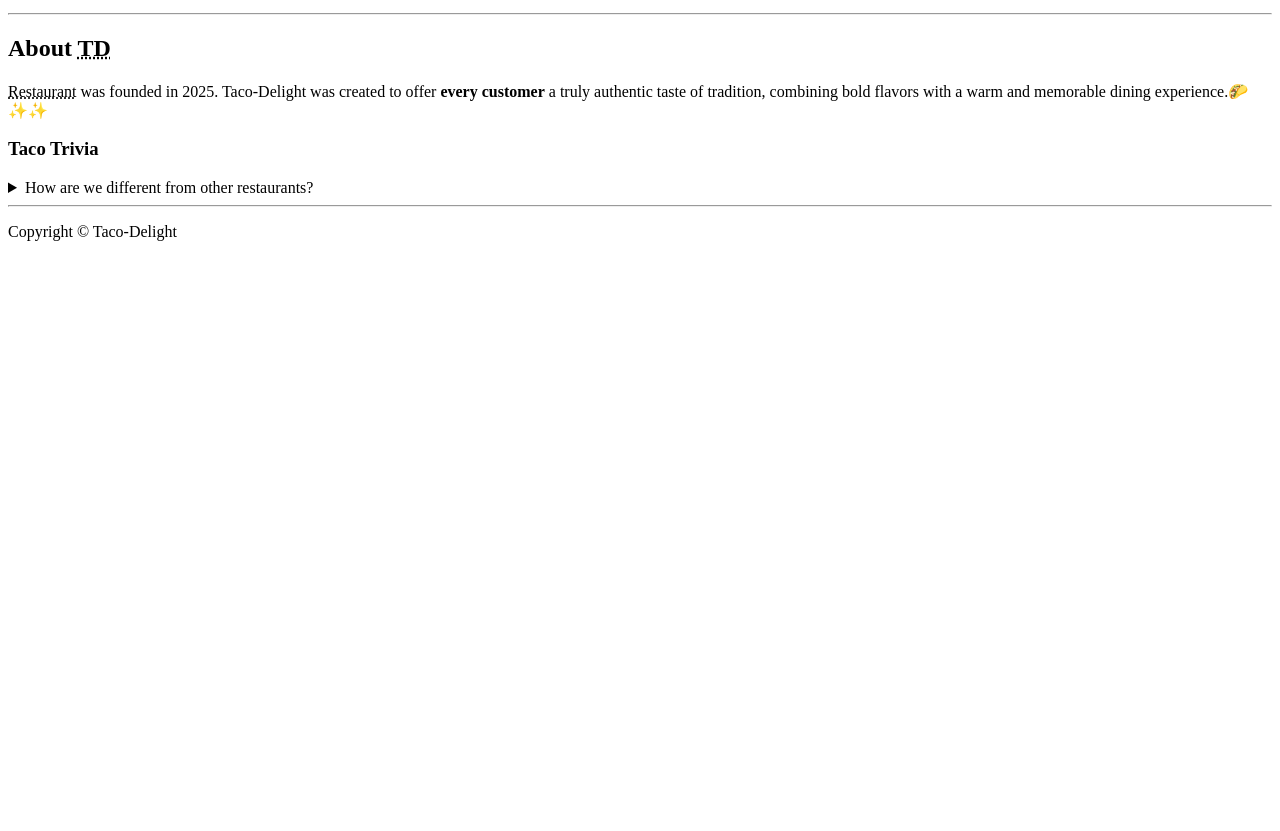
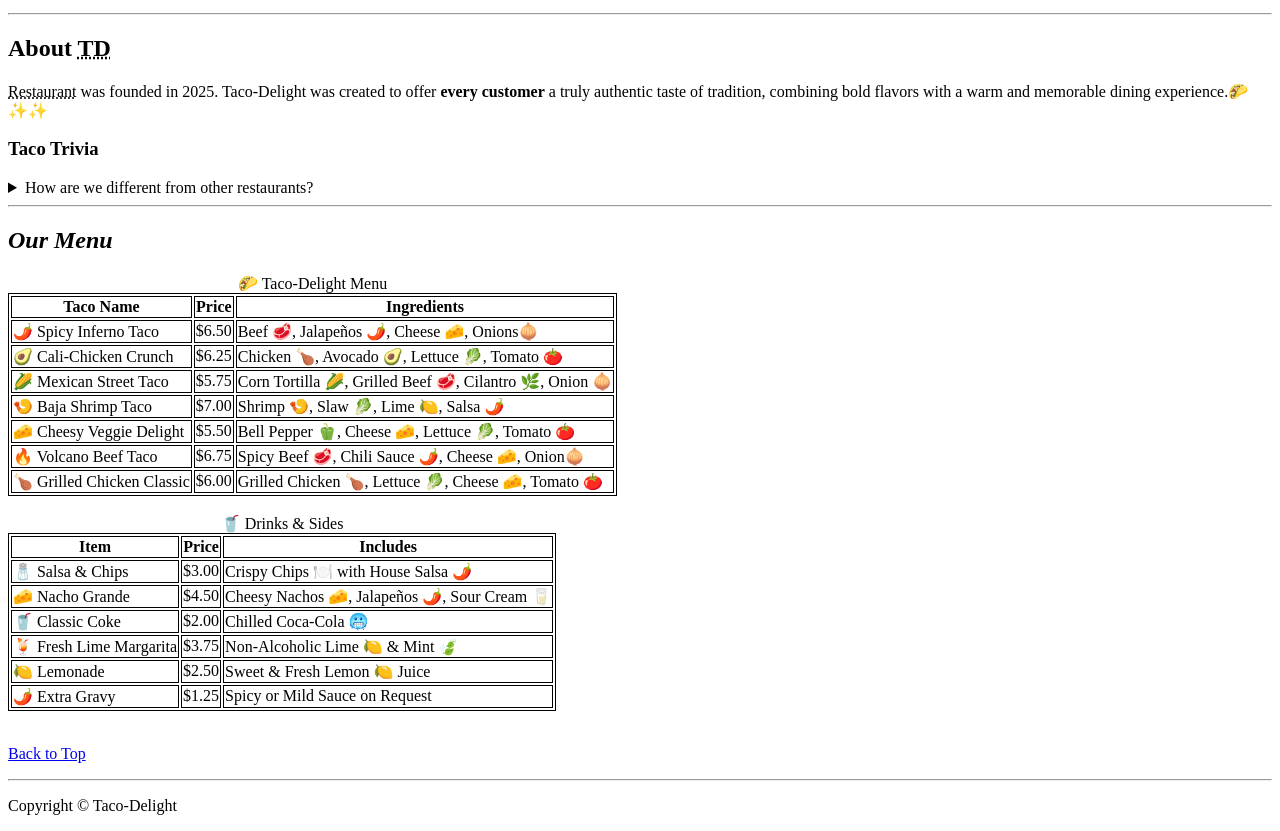
Before and after one commit to chalitha-wickramasinghe/taco-shop-html, a plain HTML site: page index.html in a window 1280 px wide. Shown: the part 574-1405 px from the top of the page. Before the commit the page ends 831 px from the top, so only its background shows below. Drawn offline with Linux system fonts and the light colour scheme.

Commit message:
implemented taco shops menu table

```diff
--- a/css/style.css
+++ b/css/style.css
@@ -0,0 +1,3 @@
+table, th, td {
+  border:1px solid black;
+}
--- a/index.html
+++ b/index.html
@@ -57,16 +57,122 @@
     <article id="about">
       <h2>About <abbr title="Taco-Delight">TD</abbr></h2>
       <p>
-        <abbr title="Taco-Delight">Restaurant</abbr> was founded in <time datetime="2025">2025</time>. Taco-Delight was created to offer <strong>every customer</strong> a truly authentic taste of tradition, combining bold flavors with a warm and memorable dining experience.🌮✨✨
+        <abbr title="Taco-Delight">Restaurant</abbr> was founded in <time datetime="2025">2025</time>. Taco-Delight was
+        created to offer <strong>every customer</strong> a truly authentic taste of tradition, combining bold flavors
+        with a warm and memorable dining experience.🌮✨✨
       </p>
       <aside>
         <h3>Taco Trivia</h3>
         <details>
           <summary>How are we different from other restaurants?</summary>
-          <p>At Taco-Delight, we pride ourselves on offering the most authentic taco experience in town. Our ingredients🌶️🌶️🍅 are sourced from local farmers🚜🚜, and each taco is handcrafted to perfection. Unlike other restaurants, we focus on delivering <b>bold</b>, fresh flavors that transport you to the heart of Mexican cuisine. Whether you're craving a classic beef taco 🍖🌮 or something more adventurous, our menu is designed to cater to all taste buds.</p>
+          <p>At Taco-Delight, we pride ourselves on offering the most authentic taco experience in town. Our
+            ingredients🌶️🌶️🍅 are sourced from local farmers🚜🚜, and each taco is handcrafted to perfection. Unlike
+            other restaurants, we focus on delivering <b>bold</b>, fresh flavors that transport you to the heart of
+            Mexican cuisine. Whether you're craving a classic beef taco 🍖🌮 or something more adventurous, our menu is
+            designed to cater to all taste buds.</p>
         </details>
       </aside>
-     </article>
+    </article>
+    <hr>
+    <article id="menu">
+      <h2><i>Our Menu</i></h2>
+      <table>
+        <caption>🌮 Taco-Delight Menu</caption>
+        <thead>
+          <tr>
+            <th scope="col">Taco Name</th>
+            <th scope="col">Price</th>
+            <th scope="col">Ingredients</th>
+          </tr>
+        </thead>
+        <tbody>
+          <tr>
+            <td>🌶️ Spicy Inferno Taco</td>
+            <td>$6.50</td>
+            <td>Beef 🥩, Jalapeños 🌶️, Cheese 🧀, Onions🧅</td>
+          </tr>
+          <tr>
+            <td>🥑 Cali-Chicken Crunch</td>
+            <td>$6.25</td>
+            <td>Chicken 🍗, Avocado 🥑, Lettuce 🥬, Tomato 🍅</td>
+          </tr>
+          <tr>
+            <td>🌽 Mexican Street Taco</td>
+            <td>$5.75</td>
+            <td>Corn Tortilla 🌽, Grilled Beef 🥩, Cilantro 🌿, Onion 🧅</td>
+          </tr>
+          <tr>
+            <td>🍤 Baja Shrimp Taco</td>
+            <td>$7.00</td>
+            <td>Shrimp 🍤, Slaw 🥬, Lime 🍋, Salsa 🌶️</td>
+          </tr>
+          <tr>
+            <td>🧀 Cheesy Veggie Delight</td>
+            <td>$5.50</td>
+            <td>Bell Pepper 🫑, Cheese 🧀, Lettuce 🥬, Tomato 🍅</td>
+          </tr>
+          <tr>
+            <td>🔥 Volcano Beef Taco</td>
+            <td>$6.75</td>
+            <td>Spicy Beef 🥩, Chili Sauce 🌶️, Cheese 🧀, Onion🧅</td>
+          </tr>
+          <tr>
+            <td>🍗 Grilled Chicken Classic</td>
+            <td>$6.00</td>
+            <td>Grilled Chicken 🍗, Lettuce 🥬, Cheese 🧀, Tomato 🍅</td>
+          </tr>
+        </tbody>
+      </table>
+      <br>
+
+      <table>
+        <caption>🥤 Drinks & Sides</caption>
+        <thead>
+          <tr>
+            <th scope="col">Item</th>
+            <th scope="col">Price</th>
+            <th scope="col">Includes</th>
+          </tr>
+        </thead>
+        <tbody>
+          <tr>
+            <td>🧂 Salsa & Chips</td>
+            <td>$3.00</td>
+            <td>Crispy Chips 🍽️ with House Salsa 🌶️</td>
+          </tr>
+          <tr>
+            <td>🧀 Nacho Grande</td>
+            <td>$4.50</td>
+            <td>Cheesy Nachos 🧀, Jalapeños 🌶️, Sour Cream 🥛</td>
+          </tr>
+          <tr>
+            <td>🥤 Classic Coke</td>
+            <td>$2.00</td>
+            <td>Chilled Coca-Cola 🥶</td>
+          </tr>
+          <tr>
+            <td>🍹 Fresh Lime Margarita</td>
+            <td>$3.75</td>
+            <td>Non-Alcoholic Lime 🍋 & Mint 🍃</td>
+          </tr>
+          <tr>
+            <td>🍋 Lemonade</td>
+            <td>$2.50</td>
+            <td>Sweet & Fresh Lemon 🍋 Juice</td>
+          </tr>
+          <tr>
+            <td>🌶️ Extra Gravy</td>
+            <td>$1.25</td>
+            <td>Spicy or Mild Sauce on Request</td>
+          </tr>
+        </tbody>
+      </table>
+      <br>
+      <p>
+        <a href="#">Back to Top</a>
+      </p>
+
+    </article>
   </main>
 
   <hr>
```
Also changed, not shown: hours.html (+1 -0 lines).
